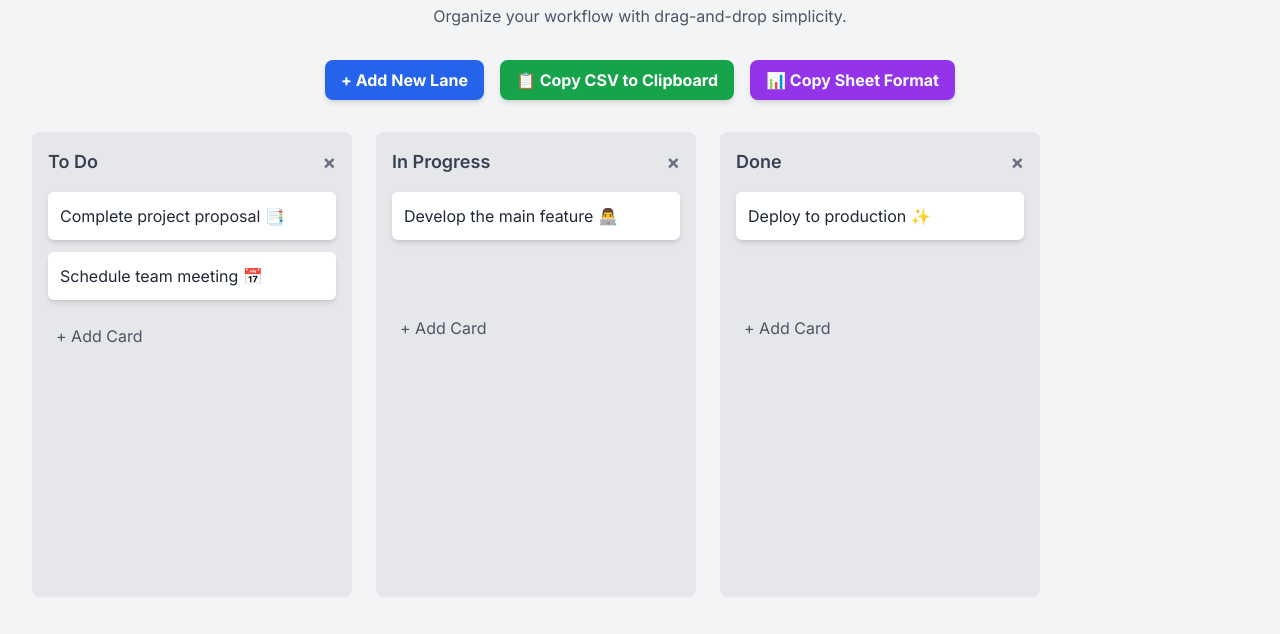
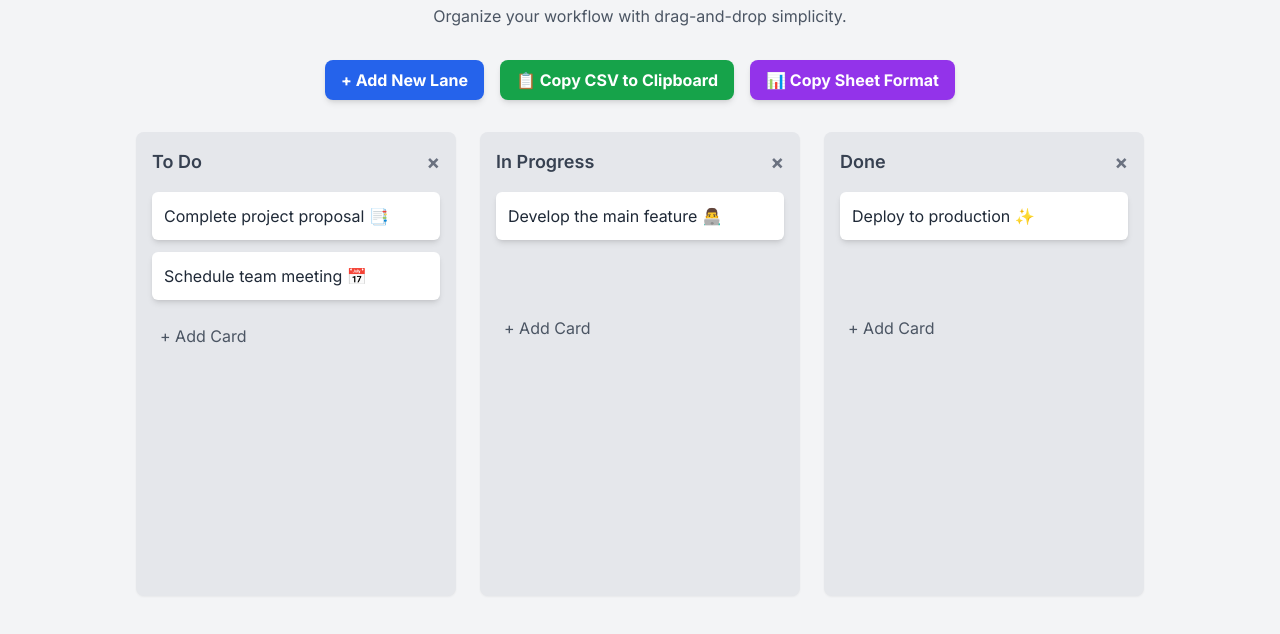
Before and after one commit to matthiashapp/kanbanjs, a website: page index.html in a window 1280 px wide. Shown: the part 76-710 px from the top of the page. Drawn offline with nearby package versions, Linux system fonts and the light colour scheme.

Commit message:
adjust board center
Signed-off-by: Matthias Happ <mthilo.happ@gmail.com>

```diff
--- a/index.html
+++ b/index.html
@@ -110,7 +110,7 @@
         </div>
 
         <!-- Kanban Board Container -->
-        <div id="kanban-board" class="kanban-board flex gap-6 pb-4 overflow-x-auto min-h-[60vh]">
+        <div id="kanban-board" class="kanban-board flex justify-center gap-6 pb-4 overflow-x-auto min-h-[60vh]">
             <!-- Lanes will be dynamically inserted here -->
         </div>
     </div>
```
